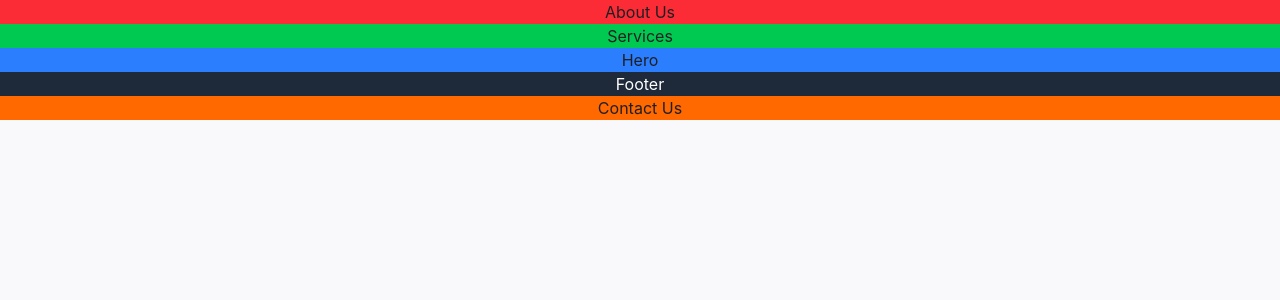
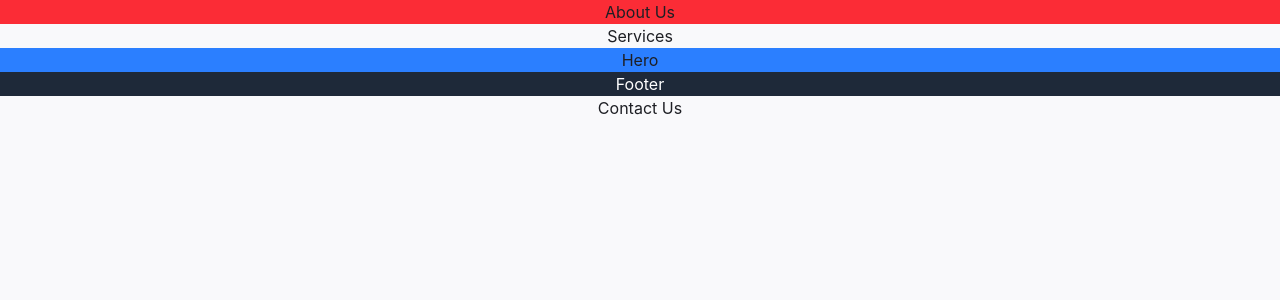
Before and after one commit to Nader-Dev1/next-app1, a Next.js app: page / in a window 1280 px wide. Shown: the top 300 px of the page. Built offline with nearby package versions, Linux system fonts and the light colour scheme.

Commit message:
edit color

```diff
--- a/src/components/organisms/Contact.tsx
+++ b/src/components/organisms/Contact.tsx
@@ -1,6 +1,6 @@
 export default function Contact() {
   return (
-    <div className="flex justify-center items-center bg-orange-500  gap-4">
+    <div className="flex justify-center items-center bg-black-500  gap-4">
     <h1>Contact Us</h1>
     </div>
   );
--- a/src/components/organisms/Services.tsx
+++ b/src/components/organisms/Services.tsx
@@ -1,6 +1,6 @@
 export default function Services() {
   return (
-    <div className="flex justify-center items-center bg-green-500  gap-4">
+    <div className="flex justify-center items-center bg-white-500  gap-4">
     <h1>Services</h1>
     </div>
   );
```
